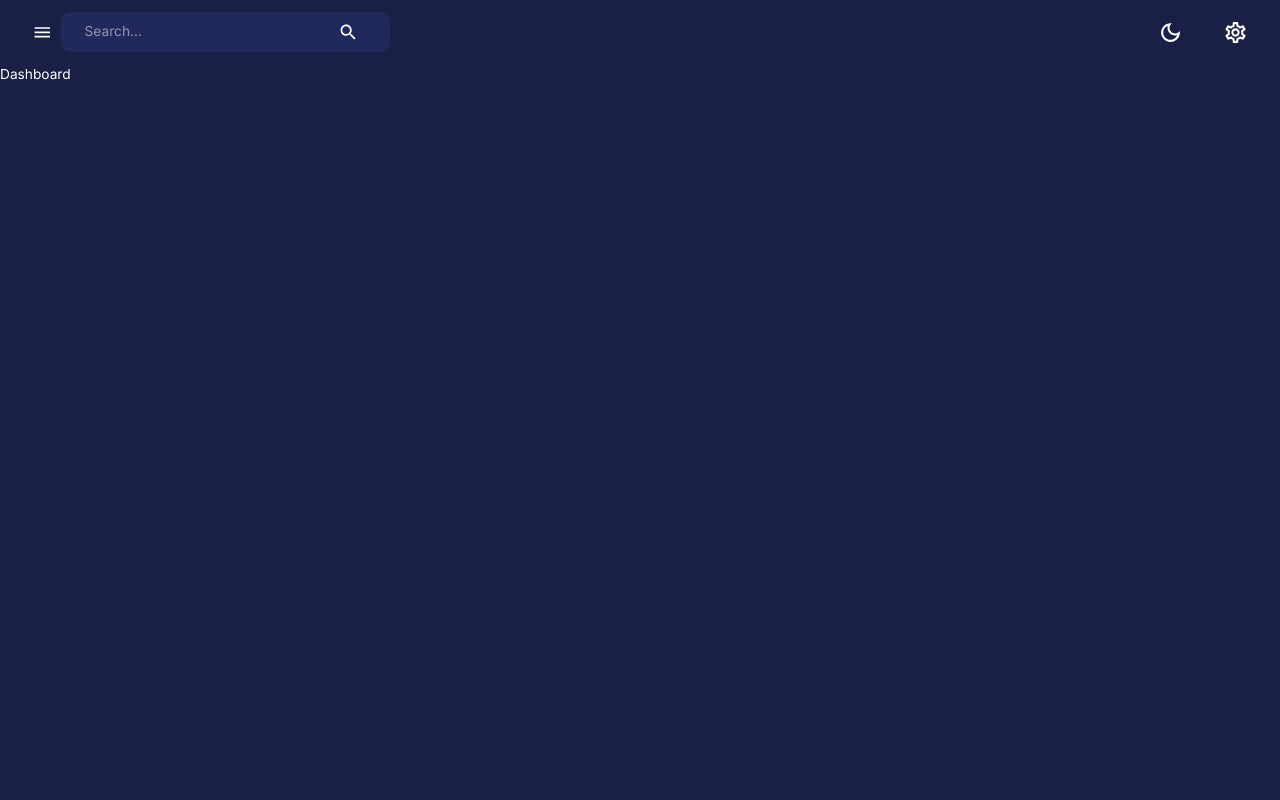
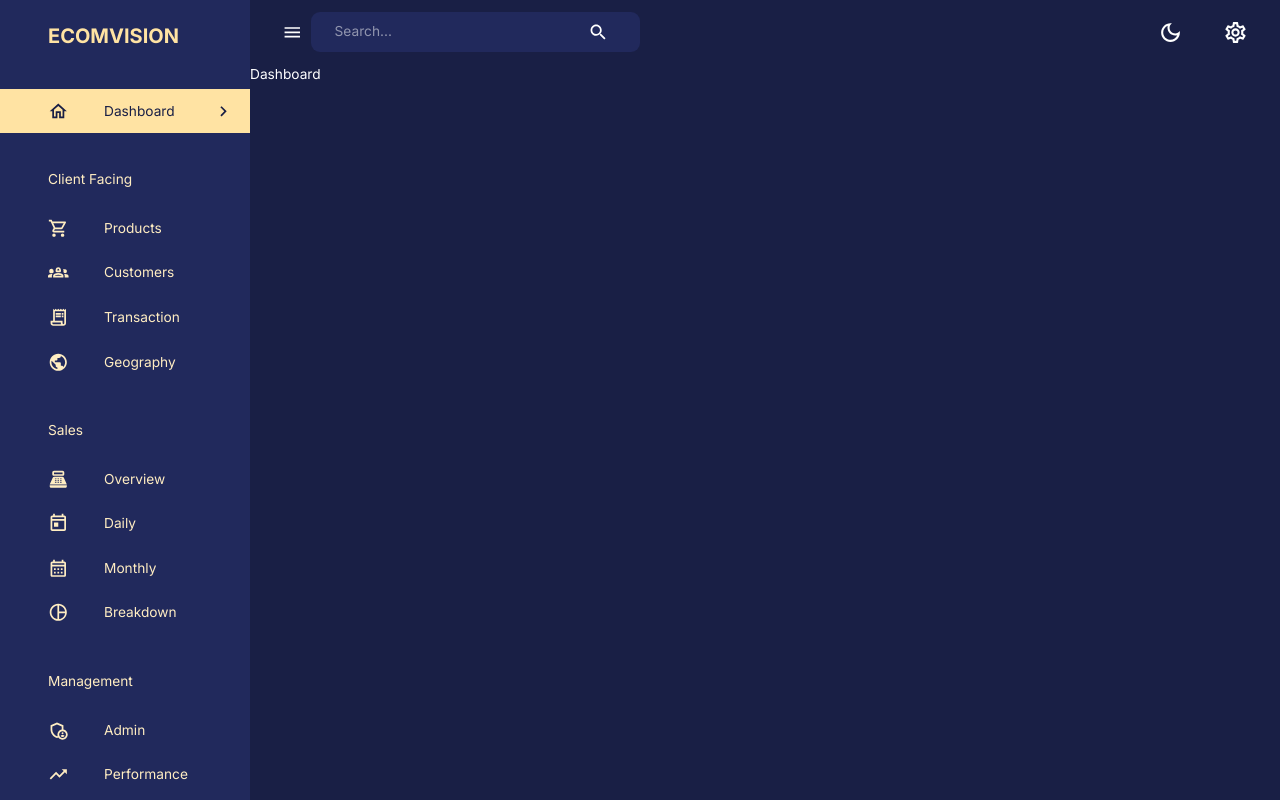
Before and after one commit to kerimov528/fullstack-projects, a React (Create React App) app in the folder admin-dashboard/client/: page /dashboard in a window 1280 px wide. Built offline with nearby package versions, Linux system fonts and the light colour scheme.

Commit message:
Sidebar section completed

```diff
--- a/admin-dashboard/client/src/components/FlexBetween.jsx
+++ b/admin-dashboard/client/src/components/FlexBetween.jsx
@@ -1,10 +1,10 @@
 import { Box } from "@mui/material";
-import { styled } from '@mui/system'
+import { styled } from "@mui/system";
 
 const FlexBetween = styled(Box)({
-    display: 'flex',
-    justifyContent: 'space-between',
-    alignItems: 'center'
-})
+	display: "flex",
+	justifyContent: "space-between",
+	alignItems: "center",
+});
 
-export default FlexBetween
+export default FlexBetween;
--- a/admin-dashboard/client/src/components/Navbar.jsx
+++ b/admin-dashboard/client/src/components/Navbar.jsx
@@ -1,20 +1,38 @@
-import React from 'react'
-import { LightModeOutlined, DarkModeOutlined, Menu as MenuIcon, Search, SettingsOutlined, ArrowDropDownOutlined } from '@mui/icons-material'
-import { useDispatch } from 'react-redux'
-import FlexBetween from './FlexBetween'
-import { setMode } from 'feature'
-import { AppBar, IconButton, InputBase, Toolbar, useTheme } from '@mui/material'
+import React from "react";
+import {
+	LightModeOutlined,
+	DarkModeOutlined,
+	Menu as MenuIcon,
+	Search,
+	SettingsOutlined,
+	ArrowDropDownOutlined,
+} from "@mui/icons-material";
+import { useDispatch } from "react-redux";
+import FlexBetween from "./FlexBetween";
+import { setMode } from "feature";
+import {
+	AppBar,
+	IconButton,
+	InputBase,
+	Toolbar,
+	useTheme,
+} from "@mui/material";
 
-
-const Navbar = () => {
-    const dispatch = useDispatch()
-    const theme = useTheme()
+const Navbar = ({ isSidebarOpen, setIsSidebarOpen }) => {
+	const dispatch = useDispatch();
+	const theme = useTheme();
 	return (
-        <AppBar sx={{ position: 'static', background: 'none', boxShadow: 'none' }}>
-            <Toolbar sx={{ justifyContent: 'space-between' }} >
+		<AppBar
+			sx={{
+				position: "static",
+				background: "none",
+				boxShadow: "none",
+			}}
+		>
+			<Toolbar sx={{ justifyContent: "space-between" }}>
 				{/* LEft Side  */}
 				<FlexBetween>
-                    <IconButton onClick={() => console.log('open/close')} >
+					<IconButton onClick={() => setIsSidebarOpen(!isSidebarOpen)}>
 						<MenuIcon />
 					</IconButton>
 					<FlexBetween
@@ -34,19 +52,19 @@
 
 				<FlexBetween gap='1.5rem'>
 					<IconButton onClick={() => dispatch(setMode())}>
-                        {theme.palette.mode === 'dark' ? (
-                            <DarkModeOutlined sx={{ fontSize: '25px' }} />
+						{theme.palette.mode === "dark" ? (
+							<DarkModeOutlined sx={{ fontSize: "25px" }} />
 						) : (
-                            <LightModeOutlined sx={{ fontSize: '25px' }} />
+							<LightModeOutlined sx={{ fontSize: "25px" }} />
 						)}
 					</IconButton>
 					<IconButton>
-                        <SettingsOutlined sx={{ fontSize: '25px' }} />
+						<SettingsOutlined sx={{ fontSize: "25px" }} />
 					</IconButton>
 				</FlexBetween>
 			</Toolbar>
 		</AppBar>
-    )
-}
+	);
+};
 
-export default Navbar
+export default Navbar;
--- /dev/null
+++ b/admin-dashboard/client/src/components/Sidebar.jsx
@@ -0,0 +1,199 @@
+import React, { useEffect, useState } from "react";
+import { useLocation, useNavigate } from "react-router-dom";
+import FlexBetween from "./FlexBetween";
+import profileImage from "assests/profile.png";
+import {
+	Box,
+	Divider,
+	Drawer,
+	IconButton,
+	List,
+	ListItem,
+	ListItemButton,
+	ListItemIcon,
+	ListItemText,
+	Typography,
+	useTheme,
+} from "@mui/material";
+import {
+	SettingsOutlined,
+	ChevronLeft,
+	ChevronRightOutlined,
+	HomeOutlined,
+	ShoppingCartOutlined,
+	Groups2Outlined,
+	PointOfSaleOutlined,
+	TodayOutlined,
+	CalendarMonthOutlined,
+	AdminPanelSettingsOutlined,
+	TrendingUpOutlined,
+	PieChartOutlined,
+	ReceiptLongOutlined,
+	PublicOutlined,
+} from "@mui/icons-material";
+
+const navItems = [
+	{
+		text: "Dashboard",
+		icon: <HomeOutlined />,
+	},
+	{
+		text: "Client Facing",
+		icon: null,
+	},
+	{
+		text: "Products",
+		icon: <ShoppingCartOutlined />,
+	},
+	{
+		text: "Customers",
+		icon: <Groups2Outlined />,
+	},
+	{
+		text: "Transaction",
+		icon: <ReceiptLongOutlined />,
+	},
+	{
+		text: "Geography",
+		icon: <PublicOutlined />,
+	},
+	{
+		text: "Sales",
+		icon: null,
+	},
+	{
+		text: "Overview",
+		icon: <PointOfSaleOutlined />,
+	},
+	{
+		text: "Daily",
+		icon: <TodayOutlined />,
+	},
+	{
+		text: "Monthly",
+		icon: <CalendarMonthOutlined />,
+	},
+	{
+		text: "Breakdown",
+		icon: <PieChartOutlined />,
+	},
+	{
+		text: "Management",
+		icon: null,
+	},
+	{
+		text: "Admin",
+		icon: <AdminPanelSettingsOutlined />,
+	},
+	{
+		text: "Performance",
+		icon: <TrendingUpOutlined />,
+	},
+];
+
+const Sidebar = ({
+	drawerWidth,
+	isSidebarOpen,
+	setIsSidebarOpen,
+	isNonMobile,
+}) => {
+	const { pathname } = useLocation();
+	const [active, setActive] = useState("");
+	const navigate = useNavigate();
+	const theme = useTheme();
+
+	useEffect(() => {
+		setActive(pathname.substring(1));
+	}, [pathname]);
+
+	return (
+		<Box component='nav'>
+			{isSidebarOpen && (
+				<Drawer
+					open={isSidebarOpen}
+					onClose={() => setIsSidebarOpen(false)}
+					variant='persistent'
+					anchor='left'
+					sx={{
+						width: drawerWidth,
+						"& .MuiDrawer-paper": {
+							color: theme.palette.secondary[200],
+							backgroundColor: theme.palette.background.alt,
+							boxSizing: "border-box",
+							borderWidth: isNonMobile ? 0 : "2px",
+							width: drawerWidth,
+						},
+					}}
+				>
+					<Box width='100%'>
+						<Box m='1.5rem 2rem 2rem 3rem'>
+							<FlexBetween color={theme.palette.secondary.main}>
+								<Box display='flex' alignItems='center' gap='0.5rem'>
+									<Typography variant='h4' fontWeight='bold'>
+										ECOMVISION
+									</Typography>
+								</Box>
+								{!isNonMobile && (
+									<IconButton onClick={() => setIsSidebarOpen(!isSidebarOpen)}>
+										<ChevronLeft />
+									</IconButton>
+								)}
+							</FlexBetween>
+						</Box>
+						<List>
+							{navItems.map(({ text, icon }) => {
+								if (!icon) {
+									return (
+										<Typography key={text} sx={{ m: "2.25rem 0 1rem 3rem" }}>
+											{text}
+										</Typography>
+									);
+								}
+								const lcText = text.toLowerCase();
+
+								return (
+									<ListItem key={text} disablePadding>
+										<ListItemButton
+											onClick={() => {
+												navigate(`/${lcText}`);
+												setActive(lcText);
+											}}
+											sx={{
+												backgroundColor:
+													active === lcText
+														? theme.palette.secondary[300]
+														: "transparent",
+												color:
+													active === lcText
+														? theme.palette.primary[600]
+														: theme.palette.secondary[200],
+											}}
+										>
+											<ListItemIcon
+												sx={{
+													ml: "2rem",
+													color:
+														active === lcText
+															? theme.palette.primary[600]
+															: theme.palette.secondary[200],
+												}}
+											>
+												{icon}
+											</ListItemIcon>
+											<ListItemText primary={text} />
+											{active === lcText && (
+												<ChevronRightOutlined sx={{ ml: "auto" }} />
+											)}
+										</ListItemButton>
+									</ListItem>
+								);
+							})}
+						</List>
+					</Box>
+				</Drawer>
+			)}
+		</Box>
+	);
+};
+
+export default Sidebar;
--- a/admin-dashboard/client/src/scenes/layout/index.jsx
+++ b/admin-dashboard/client/src/scenes/layout/index.jsx
@@ -1,17 +1,29 @@
-import { Box } from '@mui/material'
-import Navbar from 'components/Navbar'
-import React from 'react'
-import { Outlet } from 'react-router-dom'
+import { Box, useMediaQuery } from "@mui/material";
+import Navbar from "components/Navbar";
+import React, { useState } from "react";
+import { Outlet } from "react-router-dom";
+import Sidebar from "components/Sidebar";
 
 const Layout = () => {
-    return (
-        <Box width='100%' height='100%'>
-            <Box>
-                <Navbar />
-                <Outlet />
-            </Box>
-        </Box>
-    )
-}
+	const isNonMobile = useMediaQuery("(min-width: 600px)");
+	const [isSidebarOpen, setIsSidebarOpen] = useState(true);
+	return (
+		<Box display={isNonMobile ? "flex" : "block"} width='100%' height='100%'>
+			<Sidebar
+				drawerWidth='250px'
+				isNonMobile={isNonMobile}
+				isSidebarOpen={isSidebarOpen}
+				setIsSidebarOpen={setIsSidebarOpen}
+			/>
+			<Box width='100%'>
+				<Navbar
+					isSidebarOpen={isSidebarOpen}
+					setIsSidebarOpen={setIsSidebarOpen}
+				/>
+				<Outlet />
+			</Box>
+		</Box>
+	);
+};
 
-export default Layout
+export default Layout;
```
Also changed, not shown: admin-dashboard/client/src/App.jsx (renamed from admin-dashboard/client/src/App.js), admin-dashboard/client/src/assests/profile.png (added), admin-dashboard/client/src/index.scss (line endings or trailing spaces), 1 other file (tests, documents, lock files or other folders). Lines whose indentation alone changed are shown as unchanged.
